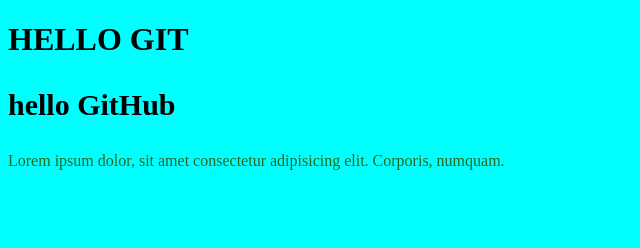
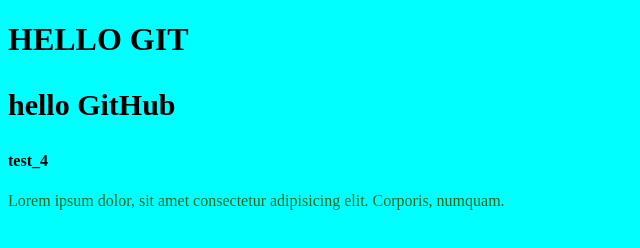
Before and after one commit to BaraboshaSergey/gittest, a plain HTML site: page index.html in a window 1280 px wide. Shown: the whole page, without its empty margins (0-640 px from the left). Drawn offline with Linux system fonts and the light colour scheme.

Commit message:
new test branch

```diff
--- a/index.html
+++ b/index.html
@@ -10,6 +10,7 @@
 <body>
     <h1>HELLO GIT</h1>
     <h3>hello GitHub</h3>
+    <h4>test_4</h4>
     <p>Lorem ipsum dolor, sit amet consectetur adipisicing elit. Corporis, numquam.</p>
 </body>
 </html>
```
